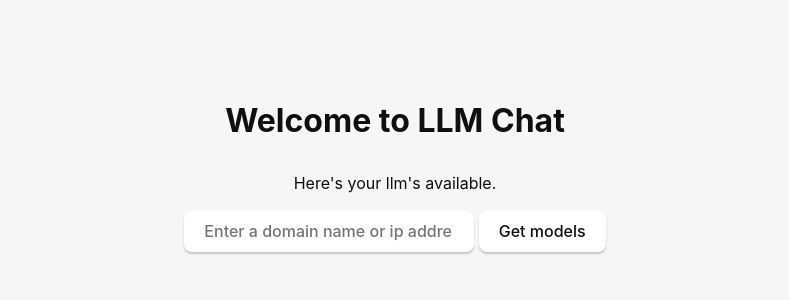
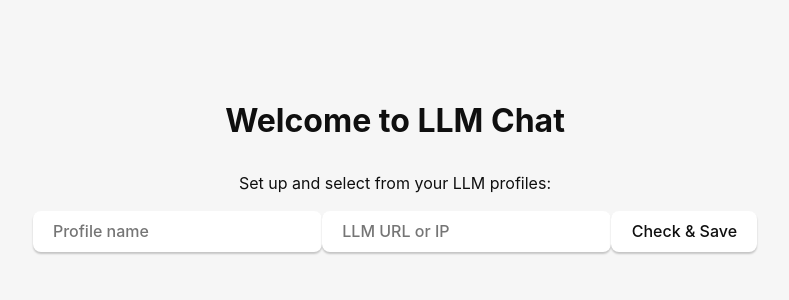
Before and after one commit to Kh1ng/llm-chat, a React (Vite) app: page / in a window 1280 px wide. Shown: the top 300 px of the page, without its empty margins (245-1034 px from the left). Built offline with nearby package versions, Linux system fonts and the light colour scheme.

Commit message:
can save profiles, ui is ugly

```diff
--- a/src/App.tsx
+++ b/src/App.tsx
@@ -1,39 +1,82 @@
 import { useState } from "react";
 import { invoke } from "@tauri-apps/api/core";
+import { Toaster, toast } from "sonner";
 import "./App.css";
 
 function App() {
-  const [models, setModels] = useState("");
-  const [llmAddress, setLlmAddress] = useState("");
+  const [profiles, setProfiles] = useState<{ name: string; address: string; models: string[] }[]>([]);
+  const [currentProfile, setCurrentProfile] = useState({ name: "", address: "" });
+  const [selectedModel, setSelectedModel] = useState("");
 
-  async function getModels() {
-    const response = await invoke("get_models", {
-      llmAddress: llmAddress,
-    });
-    setModels(response as string);
+  async function handleAddProfile(e: React.FormEvent) {
+    e.preventDefault();
+    try {
+      const modelsJson = await invoke("get_models", {
+        llmAddress: currentProfile.address,
+      });
+      const parsed = JSON.parse(modelsJson as string);
+      const newProfile = {
+        ...currentProfile,
+        models: parsed.models.map((m: any) => m.name),
+      };
+      setProfiles((prev) => [
+        ...prev.filter((p) => p.name !== newProfile.name),
+        newProfile,
+      ]);
+    } catch (err) {
+      toast.error(`LLM unreachable at ${currentProfile.address}`, {
+        description: "We'll still save this profile, but it may not be online.",
+      });
+      const newProfile = {
+        ...currentProfile,
+        models: [],
+      };
+      setProfiles((prev) => [
+        ...prev.filter((p) => p.name !== newProfile.name),
+        newProfile,
+      ]);
+    }
   }
 
   return (
     <main className="container">
+      <Toaster richColors position="top-right" />
       <h1>Welcome to LLM Chat</h1>
+      <p>Set up and select from your LLM profiles:</p>
 
-      <p>Here's your llm's available.</p>
+      <form className="row" onSubmit={handleAddProfile}>
+        <input
+          placeholder="Profile name"
+          onChange={(e) =>
+            setCurrentProfile((p) => ({ ...p, name: e.target.value }))
+          }
+        />
+        <input
+          placeholder="LLM URL or IP"
+          onChange={(e) =>
+            setCurrentProfile((p) => ({ ...p, address: e.target.value }))
+          }
+        />
+        <button type="submit">Check & Save</button>
+      </form>
 
-      <form
-        className="row"
-        onSubmit={(e) => {
-          e.preventDefault();
-          getModels();
-        }}
-      >
-        <input
-          id="greet-input"
-          onChange={(e) => setLlmAddress(e.currentTarget.value)}
-          placeholder="Enter a domain name or ip address"
-        />
-        <button type="submit">Get models</button>
-      </form>
-      <p>{models}</p>
+      {profiles.map((profile) => (
+        <div key={profile.name}>
+          <h3>
+            {profile.name} — {profile.address}
+          </h3>
+          <select
+            onChange={(e) => setSelectedModel(e.target.value)}
+            value={selectedModel}
+          >
+            {profile.models.map((model) => (
+              <option key={model} value={model}>
+                {model}
+              </option>
+            ))}
+          </select>
+        </div>
+      ))}
     </main>
   );
 }
```
Also changed, not shown: package.json (+5 -4 lines), 1 other file (tests, documents, lock files or other folders).
